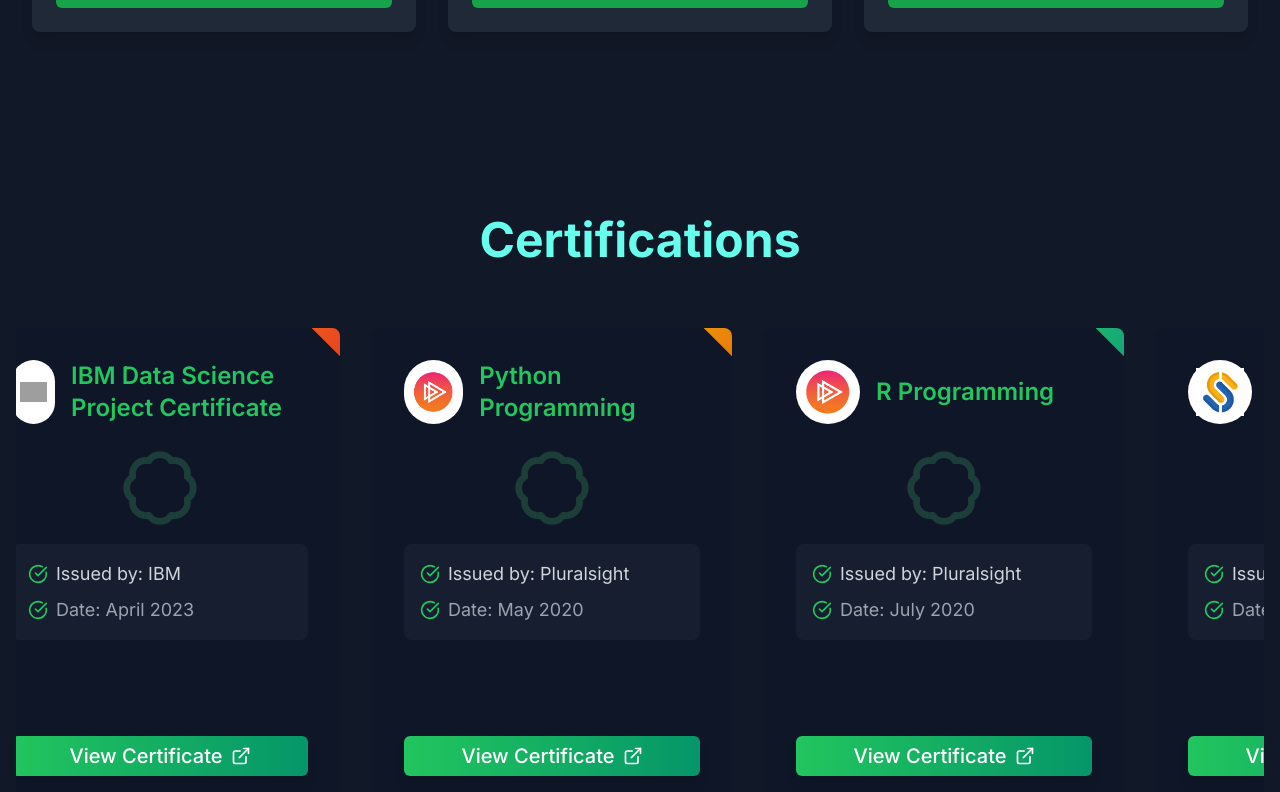
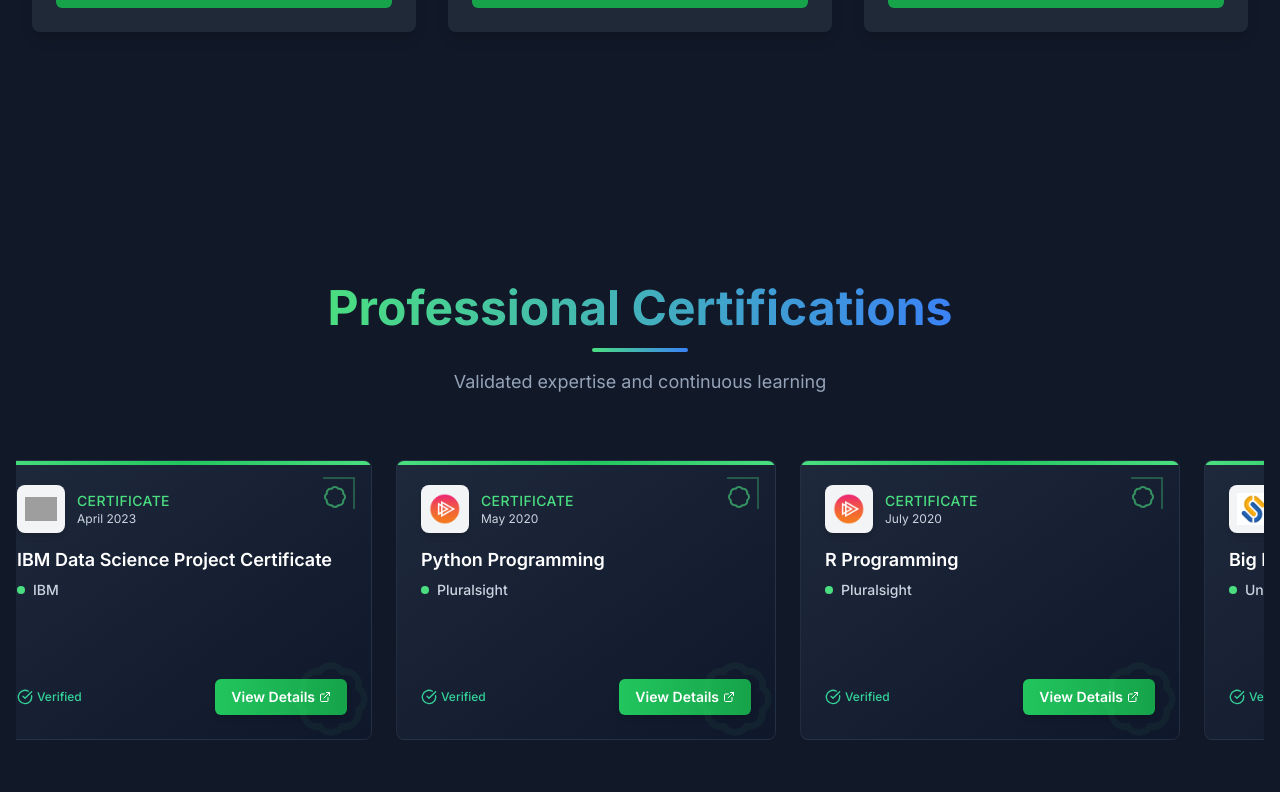
Before and after one commit to Anirud-Mohan/portfolio, a Next.js app: page / in a window 1280 px wide. Shown: the part 4828-5620 px from the top of the page. Built offline with nearby package versions, Linux system fonts and the light colour scheme; grey boxes are pictures that could not be loaded.

Commit message:
Updated the certification cards

```diff
--- a/app/components/CertificationSection.tsx
+++ b/app/components/CertificationSection.tsx
@@ -81,94 +81,119 @@
   const Icon = certification.icon
 
   return (
-    <Card className="bg-slate-900/60 border-none text-white hover:transform hover:scale-105 transition-all cursor-pointer w-[360px] h-[480px] flex-shrink-0 overflow-hidden relative">
-      {/* Decorative corner ribbon */}
-      <div className={`absolute top-0 right-0 w-32 h-32 overflow-hidden`}>
-        <div
-          className={`absolute top-0 right-0 transform translate-x-1/2 -translate-y-1/2 rotate-45 w-40 h-10 bg-gradient-to-r ${certification.color}`}
-        ></div>
-      </div>
+    <Card className="bg-gradient-to-br from-slate-800 to-slate-900 border border-slate-700/50 text-white hover:transform hover:scale-[1.02] hover:shadow-2xl hover:shadow-green-500/20 transition-all duration-300 cursor-pointer w-[380px] h-[280px] flex-shrink-0 overflow-hidden relative group">
+      {/* Premium green accent line */}
+      <div className="absolute top-0 left-0 w-full h-1 bg-gradient-to-r from-green-400 via-green-500 to-green-400"></div>
 
-      {/* Card content */}
-      <CardContent className="p-8 flex flex-col justify-between h-full">
-        <div>
-          {/* Certificate header with logo */}
-          <div className="flex items-center mb-6">
-            <div className="mr-4 bg-white rounded-full p-2 w-16 h-16 flex items-center justify-center">
+      {/* Subtle corner accent */}
+      <div className="absolute top-4 right-4 w-8 h-8 border-t-2 border-r-2 border-green-400/30"></div>
+
+      <CardContent className="p-6 flex flex-col h-full relative">
+        {/* Header section */}
+        <div className="flex items-start justify-between mb-4">
+          <div className="flex items-center">
+            <div className="mr-3 bg-white/95 rounded-lg p-2 w-12 h-12 flex items-center justify-center shadow-md">
               <Image
                 src={`${process.env.NEXT_PUBLIC_BASE_PATH || ''}${certification.logo ||'/placeholder.svg'}`}
                 alt={`${certification.issuer} logo`}
-                width={80}
-                height={80}
+                width={32}
+                height={32}
                 className="object-contain"
               />
             </div>
-            <h3 className="text-green-500 text-2xl font-semibold">{certification.title}</h3>
+            <div>
+              <p className="text-green-400 text-sm font-medium uppercase tracking-wide">Certificate</p>
+              <p className="text-slate-300 text-xs">{certification.date}</p>
+            </div>
+          </div>
+          <Icon className="w-6 h-6 text-green-400/60" />
         </div>
 
-          {/* Certificate icon */}
-          <div className="flex justify-center my-4">
-            <Icon className="w-20 h-20 text-green-400 opacity-20" />
-          </div>
-
-          {/* Certificate details */}
-          <div className="bg-slate-800/50 rounded-lg p-4 mb-4">
-            <p className="text-gray-300 text-lg mb-2 flex items-center">
-              <CheckCircle className="w-5 h-5 mr-2 text-green-500" />
-              Issued by: {certification.issuer}
-            </p>
-            <p className="text-gray-400 text-lg flex items-center">
-              <CheckCircle className="w-5 h-5 mr-2 text-green-500" />
-              Date: {certification.date}
-            </p>
+        {/* Title section */}
+        <div className="flex-1 mb-4">
+          <h3 className="text-white text-lg font-semibold leading-tight mb-2 group-hover:text-green-50 transition-colors">
+            {certification.title}
+          </h3>
+          <div className="flex items-center">
+            <div className="w-2 h-2 bg-green-400 rounded-full mr-2"></div>
+            <p className="text-slate-300 text-sm font-medium">{certification.issuer}</p>
           </div>
         </div>
 
-        {/* Certificate actions */}
+        {/* Professional badge/verification */}
+        <div className="flex items-center justify-between">
+          <div className="flex items-center space-x-1">
+            <CheckCircle className="w-4 h-4 text-emerald-400" />
+            <span className="text-emerald-400 text-xs font-medium">Verified</span>
+          </div>
+
           <Dialog>
             <DialogTrigger asChild>
-            <Button className="w-full bg-gradient-to-r from-green-500 to-emerald-600 hover:from-green-600 hover:to-emerald-700 text-white text-xl py-4 shadow-lg">
-              View Certificate <ExternalLink className="ml-2 w-5 h-5" />
+              <Button
+                size="sm"
+                className="bg-gradient-to-r from-green-500 to-green-600 hover:from-green-600 hover:to-green-700 text-white text-sm font-semibold px-4 py-2 rounded-md shadow-md hover:shadow-lg transition-all duration-200"
+              >
+                View Details
+                <ExternalLink className="ml-1 w-3 h-3" />
               </Button>
             </DialogTrigger>
-          <DialogContent className="bg-slate-800 text-white border border-green-500">
+            <DialogContent className="bg-gradient-to-br from-slate-800 to-slate-900 text-white border border-slate-700/50 max-w-md">
               <DialogHeader>
-              <DialogTitle className="text-2xl text-green-400 flex items-center">
-                <Award className="mr-2 text-green-500" /> {certification.title}
+                <DialogTitle className="text-xl text-green-400 flex items-center">
+                  <Award className="mr-2 text-green-500" /> Certificate Details
                 </DialogTitle>
               </DialogHeader>
               <div className="mt-6 space-y-4">
-              <div className="flex items-center justify-center bg-slate-900/60 p-6 rounded-lg">
-                <div className="bg-white rounded-full p-4 w-24 h-24 flex items-center justify-center">
+                {/* Enhanced modal header */}
+                <div className="flex items-center justify-center bg-slate-900/60 p-6 rounded-lg border border-slate-700/30">
+                  <div className="bg-white rounded-lg p-3 w-20 h-20 flex items-center justify-center shadow-lg">
                     <Image
                       src={`${process.env.NEXT_PUBLIC_BASE_PATH || ''}${certification.logo ||'/placeholder.svg'}`}
                       alt={`${certification.issuer} logo`}
-                    width={80}
-                    height={80}
+                      width={60}
+                      height={60}
                       className="object-contain"
                     />
                   </div>
                 </div>
-              <div className="bg-slate-900/60 p-4 rounded-lg">
-                <p className="text-lg mb-2">
-                  Issued by: <span className="text-green-400">{certification.issuer}</span>
-                </p>
-                <p className="text-lg">
-                  Issue Date: <span className="text-green-400">{certification.date}</span>
-                </p>
+
+                {/* Certificate information */}
+                <div className="bg-slate-900/60 p-4 rounded-lg border border-slate-700/30 space-y-3">
+                  <h4 className="text-lg font-semibold text-white">{certification.title}</h4>
+                  <div className="space-y-2">
+                    <div className="flex items-center">
+                      <div className="w-2 h-2 bg-green-400 rounded-full mr-3"></div>
+                      <span className="text-slate-300">Issued by: </span>
+                      <span className="text-green-400 font-medium ml-1">{certification.issuer}</span>
                     </div>
+                    <div className="flex items-center">
+                      <div className="w-2 h-2 bg-green-400 rounded-full mr-3"></div>
+                      <span className="text-slate-300">Issue Date: </span>
+                      <span className="text-green-400 font-medium ml-1">{certification.date}</span>
+                    </div>
+                    <div className="flex items-center">
+                      <CheckCircle className="w-4 h-4 text-emerald-400 mr-2" />
+                      <span className="text-emerald-400 text-sm font-medium">Verified Credential</span>
+                    </div>
+                  </div>
+                </div>
+
                 <Button
-                className="mt-6 bg-gradient-to-r from-green-500 to-emerald-600 hover:from-green-600 hover:to-emerald-700 text-white text-xl py-6 w-full shadow-lg"
+                  className="mt-6 bg-gradient-to-r from-green-500 to-green-600 hover:from-green-600 hover:to-green-700 text-white font-semibold py-3 w-full shadow-lg hover:shadow-xl transition-all duration-200"
                   onClick={() => window.open(`${process.env.NEXT_PUBLIC_BASE_PATH || ''}${certification.credentialUrl}`, "_blank")}
                 >
-                Verify Credential <ExternalLink className="ml-2 w-5 h-5" />
+                  <ExternalLink className="mr-2 w-4 h-4" />
+                  Open Certificate
                 </Button>
               </div>
             </DialogContent>
           </Dialog>
+        </div>
 
-        {/* Decorative elements */}
-        <div className="absolute bottom-0 left-0 w-full h-1 bg-gradient-to-r from-transparent via-green-500 to-transparent opacity-50"></div>
+        {/* Subtle background pattern */}
+        <div className="absolute bottom-0 right-0 w-20 h-20 opacity-5">
+          <Icon className="w-full h-full text-green-400" />
+        </div>
       </CardContent>
     </Card>
   )
@@ -189,11 +214,17 @@
   })
 
   return (
-    <section id="certifications" className="min-h-screen flex flex-col items-center justify-center px-4 py-16">
-      <h2 className="text-5xl font-bold mb-16 text-[#66FFEE]">Certifications</h2>
+    <section id="certifications" className="min-h-screen flex flex-col items-center justify-center px-4 py-16 relative bg-transparent">
+      <div className="text-center mb-16">
+        <h2 className="text-5xl font-bold mb-4 text-transparent bg-clip-text bg-gradient-to-r from-green-400 to-blue-500">
+          Professional Certifications
+        </h2>
+        <div className="w-24 h-1 bg-gradient-to-r from-green-400 to-blue-500 mx-auto rounded-full"></div>
+        <p className="text-slate-400 mt-4 text-lg">Validated expertise and continuous learning</p>
+      </div>
 
       <div className="w-full max-w-7xl relative overflow-hidden">
-        <div ref={containerRef} className="flex space-x-8" style={{ width: "fit-content" }}>
+        <div ref={containerRef} className="flex space-x-6" style={{ width: "fit-content" }}>
           {[...certifications, ...certifications].map((cert, index) => (
             <CertificationCard key={index} certification={cert} />
           ))}
```
Lines whose indentation alone changed are shown as unchanged.
